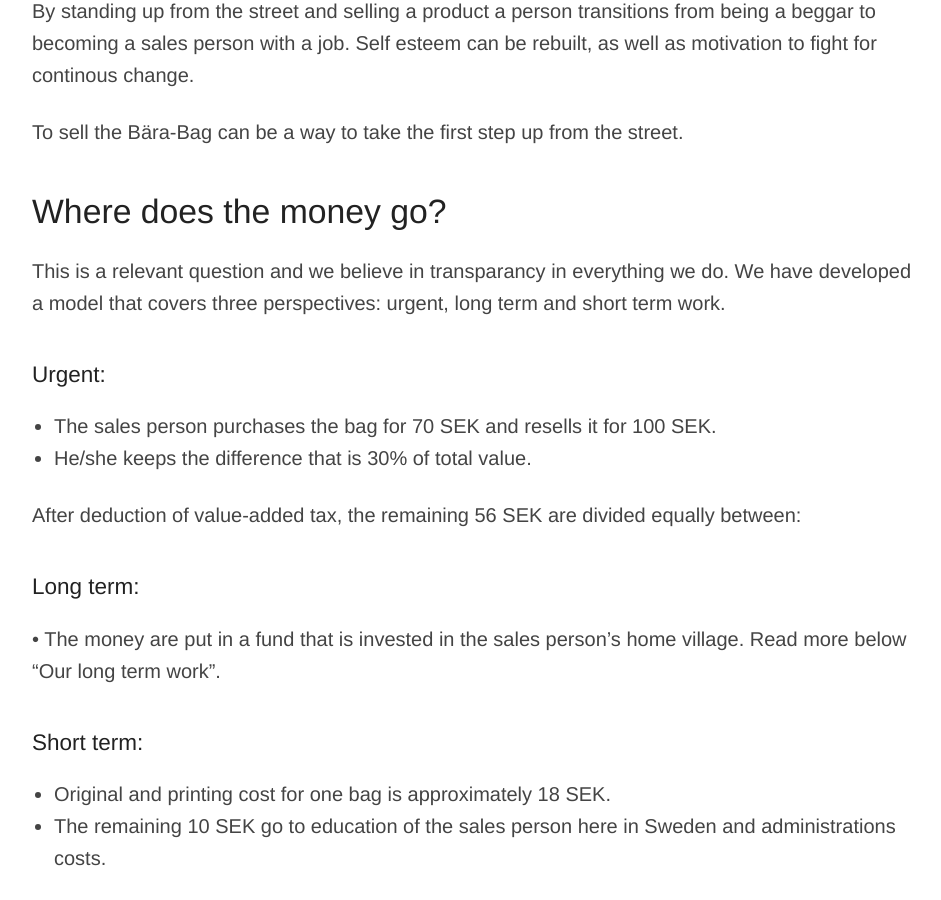
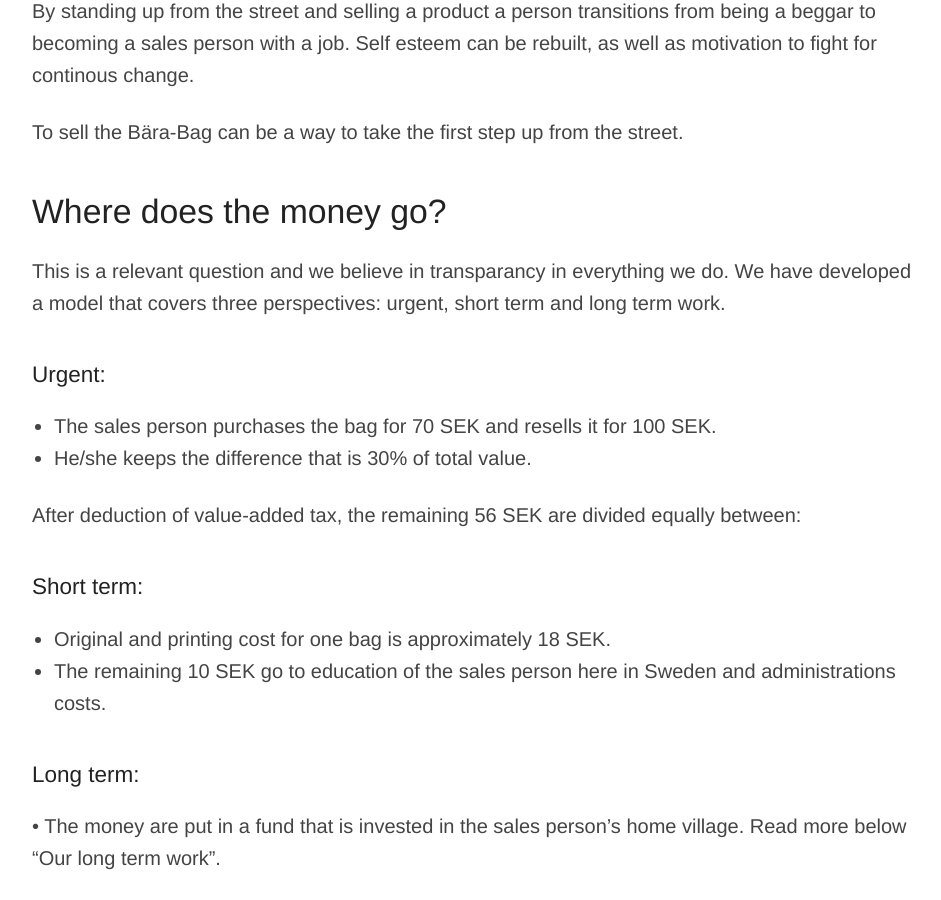
Before and after one commit to bara-se/bara-se.github.io, a Jekyll site: the page built from _posts/en/0100-01-01-index.md, in a window 1280 px wide and 900 px high, scrolled down 1064 px. Shown: the whole window, without its empty margins (168-1109 px from the left). Built offline with Jekyll 4.4.1, drawn with Linux system fonts in a browser that asks for light colours.

```diff
--- a/_posts/en/0100-01-01-index.md
+++ b/_posts/en/0100-01-01-index.md
@@ -21,7 +21,7 @@ To sell the Bära-Bag can be a way to take the first step up from the street.
 ### Where does the money go?
 
 This is a relevant question and we believe in transparancy in everything we do.
-We have developed a model that covers three perspectives: urgent, long term and short term work.
+We have developed a model that covers three perspectives: urgent, short term and long term work.
 
 ##### Urgent:
 - The sales person purchases the bag for 70 SEK and resells it for 100 SEK.
@@ -29,12 +29,12 @@ We have developed a model that covers three perspectives: urgent, long term and
 
 After deduction of value-added tax, the remaining 56 SEK are divided equally between:
 
-##### Long term:
-• The money are put in a fund that is invested in the sales person's home village. Read more below "Our long term work".
-
 ##### Short term:
 - Original and printing cost for one bag is approximately 18 SEK.
 - The remaining 10 SEK go to education of the sales person here in Sweden and administrations costs.
+
+##### Long term:
+• The money are put in a fund that is invested in the sales person's home village. Read more below "Our long term work".
 
 ### Education for the future
 
```
